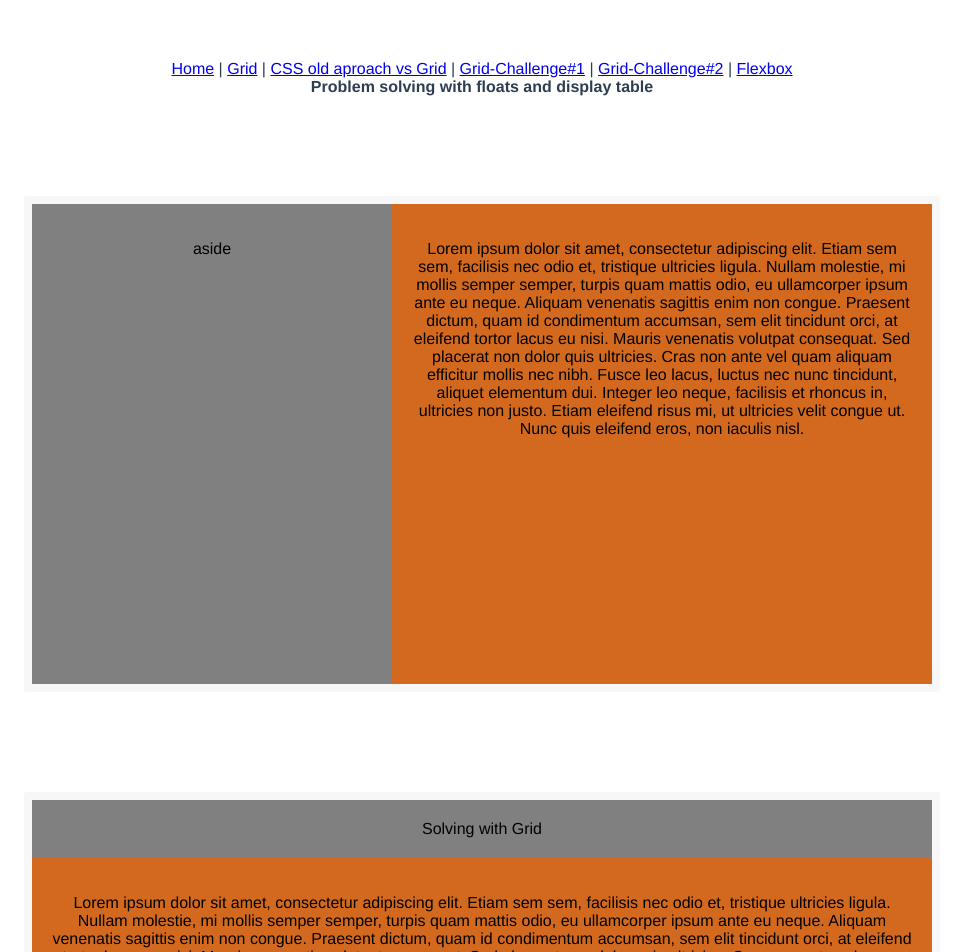
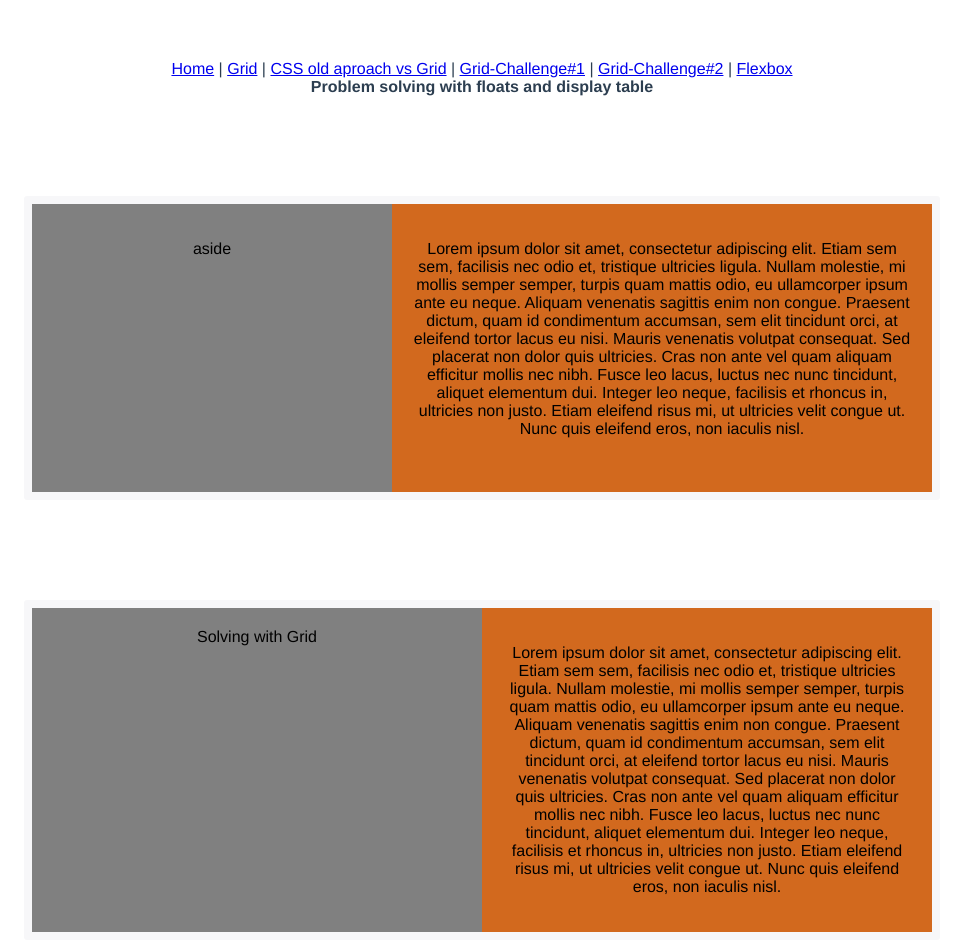
Before and after one commit to naimlatifi5/grid-flexbox-battle, a Vue app in the folder flexbox-grid/: page /#/csslayouts in a window 1280 px wide. Shown: the top 952 px of the page, without its empty margins (158-1121 px from the left). Built offline with nearby package versions, Linux system fonts and the light colour scheme.

Commit message:
fixed for css layout technique

```diff
--- a/flexbox-grid/src/views/CssLayouts.vue
+++ b/flexbox-grid/src/views/CssLayouts.vue
@@ -43,7 +43,6 @@ main {
 
 .bg-container {
       position: relative;
-      min-height: 30em;
       color: black;
       border: .5rem solid #f7f7f9;
       border-radius: .2rem;
@@ -81,6 +80,8 @@ main {
   // we do not need to define the main and aside width
   .grid-container {
     display: grid;
+    grid-template-rows: auto;
+    grid-template-columns: 1fr 1fr;
 
   }
 </style>
```
